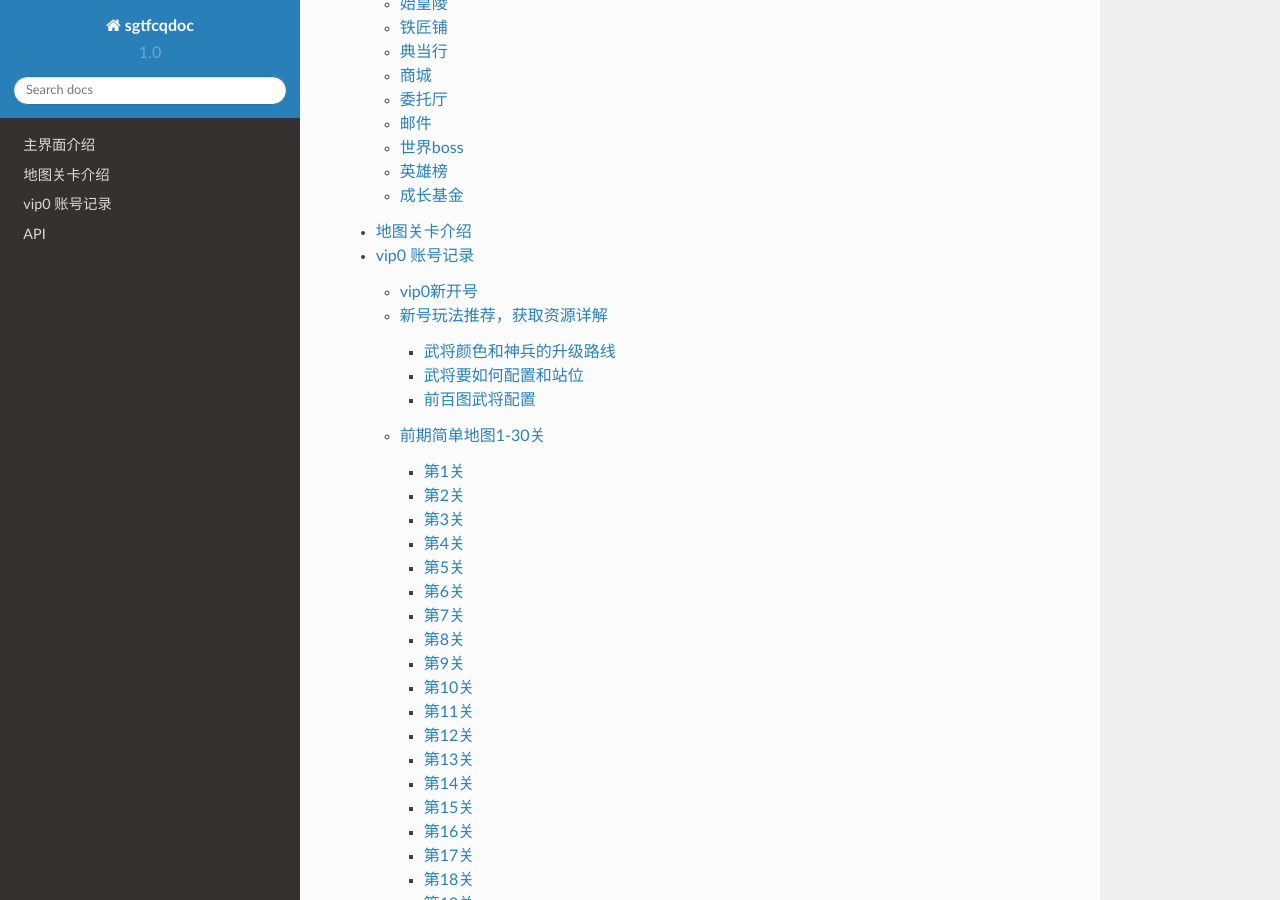
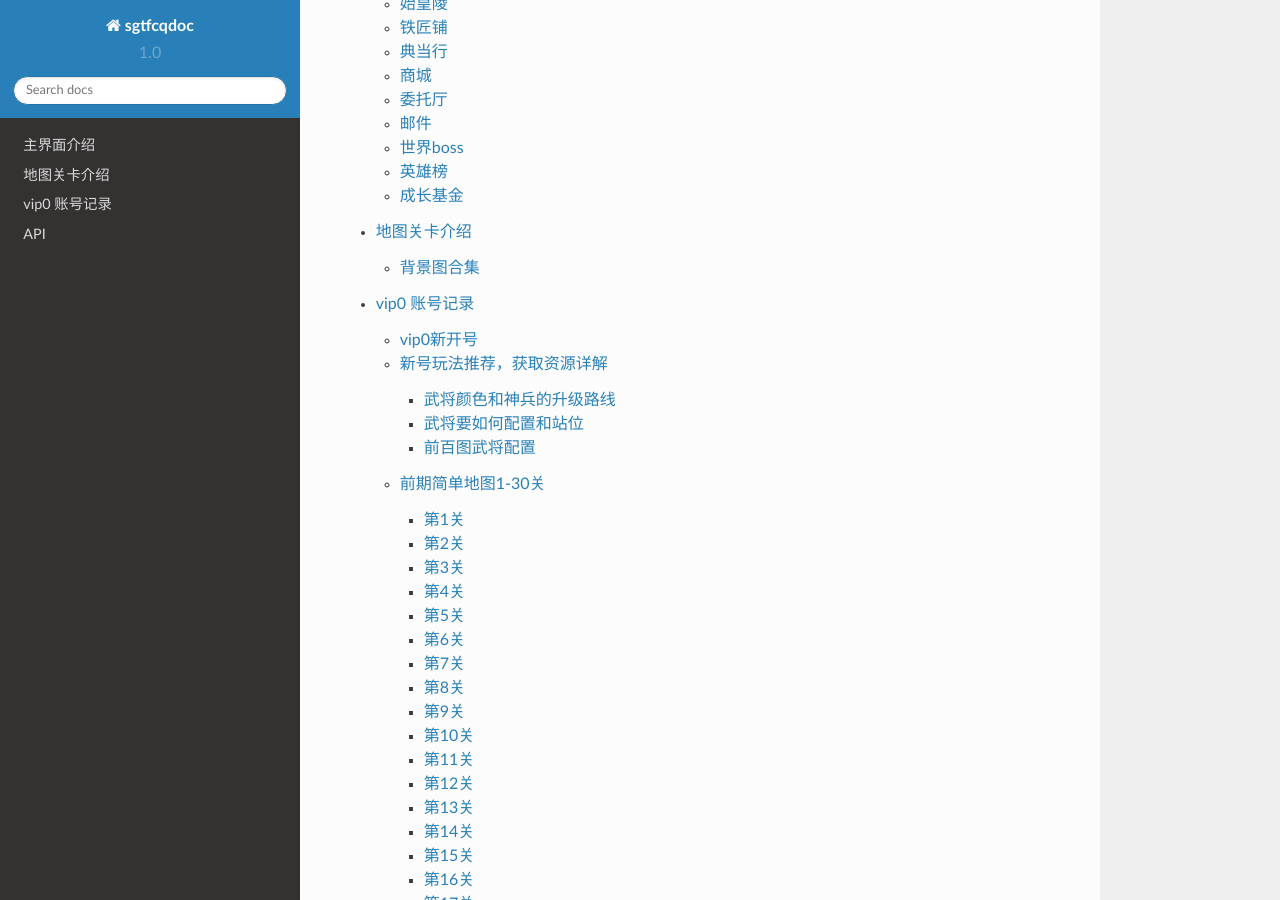
Before and after one commit to sgtfcq-enjoyer/sgtfcqgl, a Sphinx documentation site: the page built from docs/source/index.rst, in a window 1280 px wide and 900 px high, scrolled down 804 px. Built offline with Sphinx 7.4.7 and the Read the Docs theme 2.0.0, drawn with Linux system fonts in a browser that asks for light colours.

Commit message:
Update mapbackgrounds.rst

```diff
--- a/docs/source/mapbackgrounds.rst
+++ b/docs/source/mapbackgrounds.rst
@@ -1,5 +1,7 @@
 地图关卡介绍
 -----------
+背景图合集
+=========
 .. image:: images/mapbackgrounds/map1-0.jpg
   :width: 256px
   :height: 256px
```
